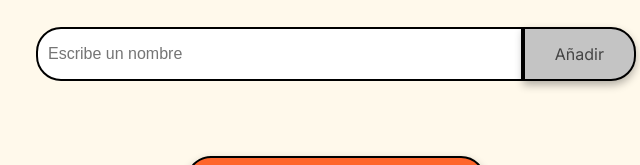
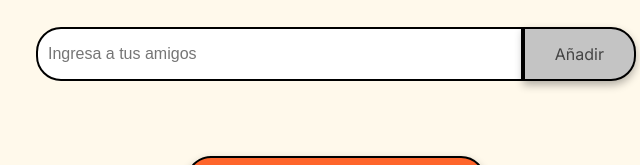
Before and after one commit to AdriannDev/amigo-secreto, a plain HTML site: page index.html in a window 1280 px wide. Shown: the part 398-563 px from the top of the page, 304-944 px from the left. Drawn offline with Linux system fonts and the light colour scheme.

Commit message:
Actualizacion del Readme

```diff
--- a/index.html
+++ b/index.html
@@ -20,7 +20,7 @@
         <section class="input-section">
             <h2 class="section-title">Digite el nombre de sus amigos</h2>
             <div class="input-wrapper">
-                <input type="text" id="amigo" class="input-name" placeholder="Escribe un nombre">
+                <input type="text" id="amigo" class="input-name" placeholder="Ingresa a tus amigos">
                 <button class="button-add" onclick="agregarAmigo()">Añadir</button>
             </div>
 
```
Also changed, not shown: 1 other file.
